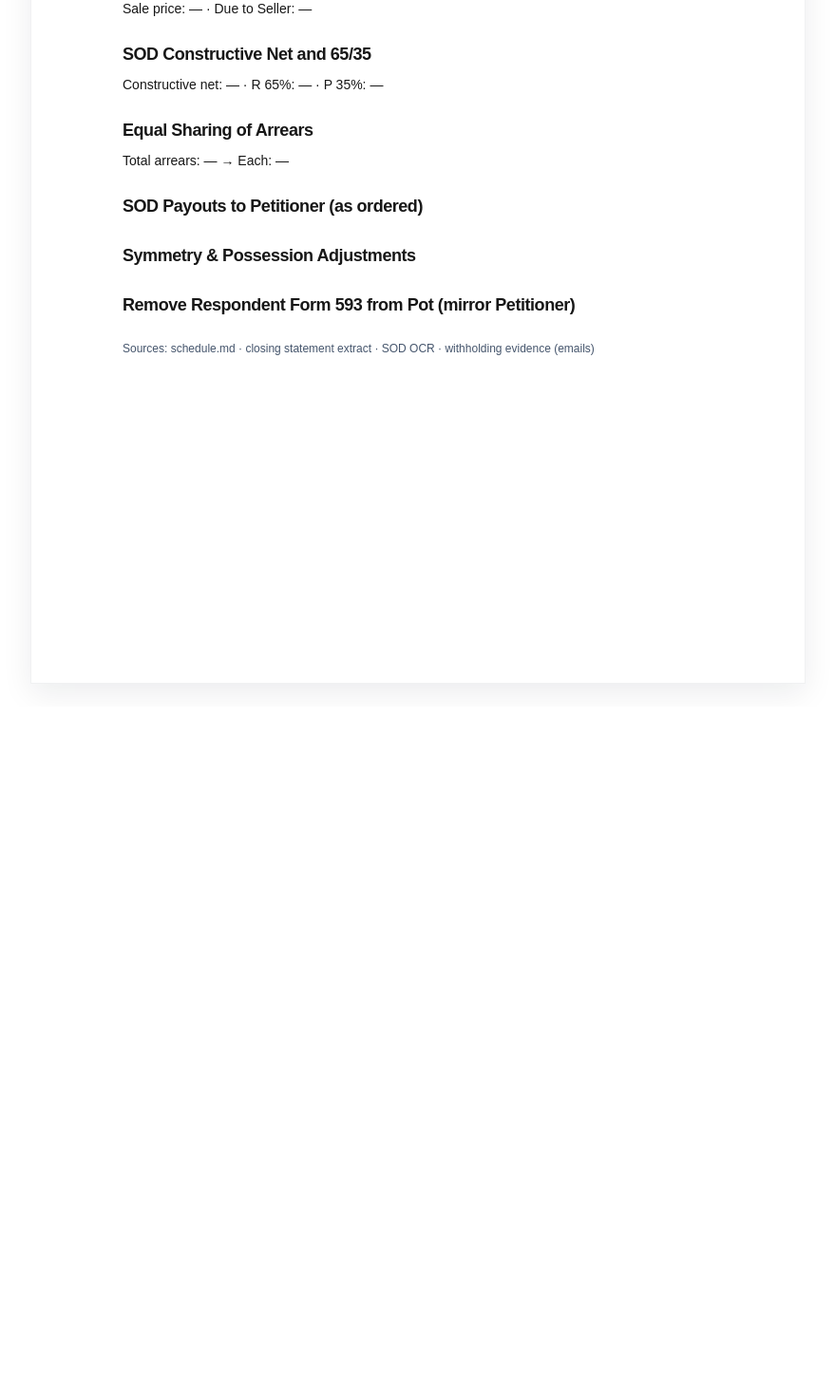
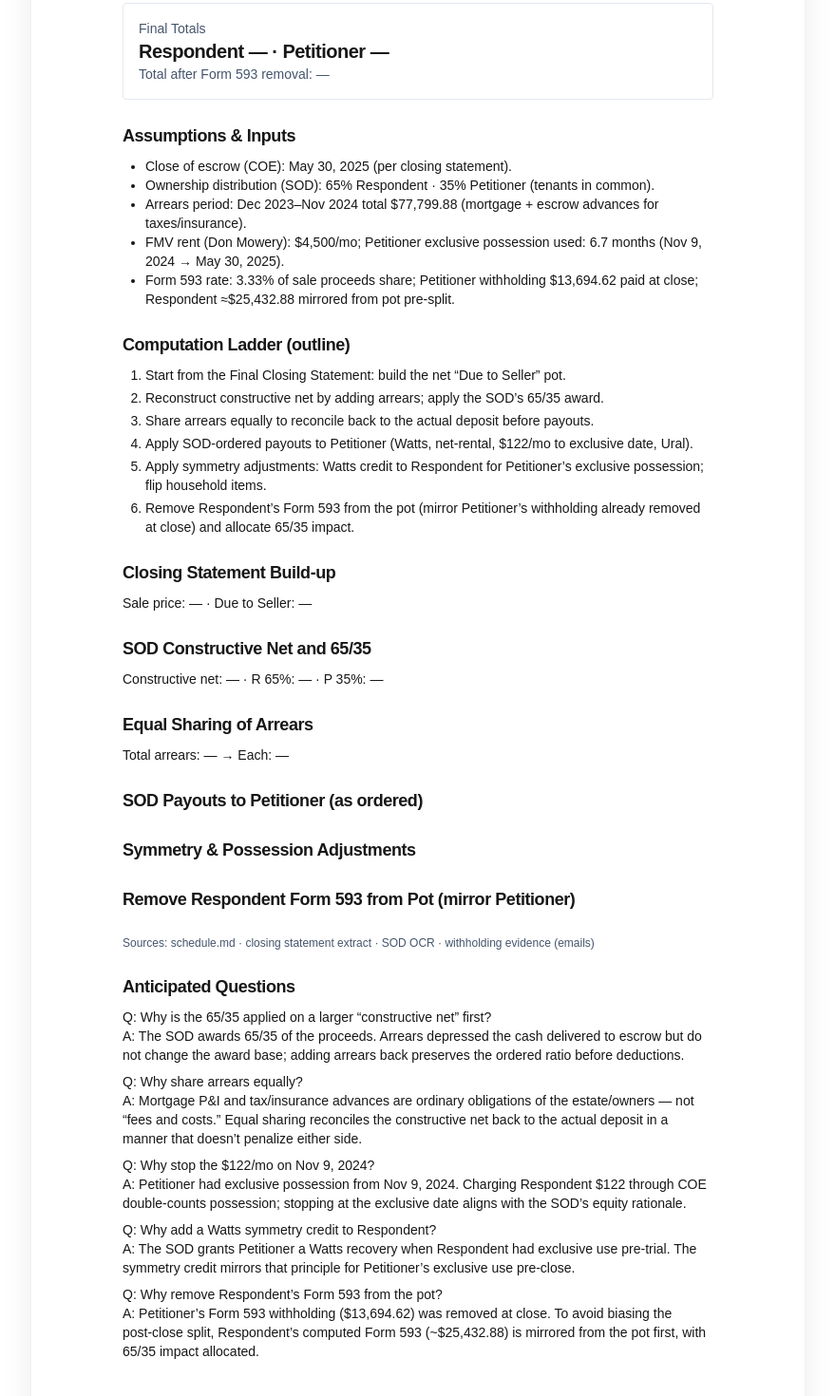
Before and after one commit to mawazawa/legal-intelligence-platform-spec-kit, a Next.js app: page /case-financials/report in a window 1280 px wide. Shown: the part 360-1830 px from the top of the page at 95% size, without its empty margins (200-1079 px from the left). Before the commit the page ends 1104 px from the top, so only its background shows below. Built offline with nearby package versions, Linux system fonts and the light colour scheme.

Commit message:
report: add assumptions, computation ladder, and anticipated questions for court-usable single source page

```diff
--- a/src/app/case-financials/report/page.tsx
+++ b/src/app/case-financials/report/page.tsx
@@ -30,11 +30,44 @@ export default async function ReportPage() {
           <PrintButton />
         </div>
 
+        {/* Final distribution summary first (single source of truth) */}
+        <section className="rounded border border-slate-200 p-4 mb-6 no-break">
+          <div className="text-sm text-slate-600">Final Distribution</div>
+          <div className="text-xl font-semibold tracking-tight">Respondent {r(ledger?.root?.value?.respondent)} · Petitioner {r(ledger?.root?.value?.petitioner)}</div>
+          <div className="text-sm text-slate-600">Total after Form 593 removal: <span className="font-medium tracking-tight">{r(ledger?.root?.value?.total)}</span></div>
+          <div className="mt-2 text-xs text-slate-600">This page is the single source of truth for the court filing. All amounts below reconcile to these totals and cite their sources.</div>
+        </section>
+
         <div className="rounded border border-slate-200 p-4 mb-6 no-break">
           <div className="text-sm text-slate-600">Final Totals</div>
           <div className="text-xl font-semibold tracking-tight">Respondent {r(ledger?.root?.value?.respondent)} · Petitioner {r(ledger?.root?.value?.petitioner)}</div>
           <div className="text-sm text-slate-600">Total after Form 593 removal: <span className="font-medium tracking-tight">{r(ledger?.root?.value?.total)}</span></div>
         </div>
+
+        {/* Assumptions & Inputs */}
+        <section className="mb-6 no-break">
+          <h2 className="text-lg font-semibold tracking-tight mb-2">Assumptions & Inputs</h2>
+          <ul className="list-disc ml-6 text-sm">
+            <li>Close of escrow (COE): May 30, 2025 (per closing statement).</li>
+            <li>Ownership distribution (SOD): 65% Respondent · 35% Petitioner (tenants in common).</li>
+            <li>Arrears period: Dec 2023–Nov 2024 total $77,799.88 (mortgage + escrow advances for taxes/insurance).</li>
+            <li>FMV rent (Don Mowery): $4,500/mo; Petitioner exclusive possession used: 6.7 months (Nov 9, 2024 → May 30, 2025).</li>
+            <li>Form 593 rate: 3.33% of sale proceeds share; Petitioner withholding $13,694.62 paid at close; Respondent ≈$25,432.88 mirrored from pot pre‑split.</li>
+          </ul>
+        </section>
+
+        {/* Computation Ladder (quick outline) */}
+        <section className="mb-6 no-break">
+          <h2 className="text-lg font-semibold tracking-tight mb-2">Computation Ladder (outline)</h2>
+          <ol className="list-decimal ml-6 text-sm space-y-1">
+            <li>Start from the Final Closing Statement: build the net “Due to Seller” pot.</li>
+            <li>Reconstruct constructive net by adding arrears; apply the SOD’s 65/35 award.</li>
+            <li>Share arrears equally to reconcile back to the actual deposit before payouts.</li>
+            <li>Apply SOD‑ordered payouts to Petitioner (Watts, net‑rental, $122/mo to exclusive date, Ural).</li>
+            <li>Apply symmetry adjustments: Watts credit to Respondent for Petitioner’s exclusive possession; flip household items.</li>
+            <li>Remove Respondent’s Form 593 from the pot (mirror Petitioner’s withholding already removed at close) and allocate 65/35 impact.</li>
+          </ol>
+        </section>
 
         {/* Closing statement build-up */}
         <section className="mb-6 no-break">
@@ -101,9 +134,26 @@ export default async function ReportPage() {
         </section>
 
         {/* Sources footer */}
-        <div className="text-xs text-slate-600">
+        <div className="text-xs text-slate-600 mt-6">
           Sources: schedule.md · closing statement extract · SOD OCR · withholding evidence (emails)
         </div>
+
+        {/* Anticipated Questions */}
+        <section className="mt-6 no-break">
+          <h2 className="text-lg font-semibold tracking-tight mb-2">Anticipated Questions</h2>
+          <div className="text-sm">
+            <p className="font-medium">Q: Why is the 65/35 applied on a larger “constructive net” first?</p>
+            <p>A: The SOD awards 65/35 of the proceeds. Arrears depressed the cash delivered to escrow but do not change the award base; adding arrears back preserves the ordered ratio before deductions.</p>
+            <p className="font-medium mt-2">Q: Why share arrears equally?</p>
+            <p>A: Mortgage P&I and tax/insurance advances are ordinary obligations of the estate/owners — not “fees and costs.” Equal sharing reconciles the constructive net back to the actual deposit in a manner that doesn’t penalize either side.</p>
+            <p className="font-medium mt-2">Q: Why stop the $122/mo on Nov 9, 2024?</p>
+            <p>A: Petitioner had exclusive possession from Nov 9, 2024. Charging Respondent $122 through COE double‑counts possession; stopping at the exclusive date aligns with the SOD’s equity rationale.</p>
+            <p className="font-medium mt-2">Q: Why add a Watts symmetry credit to Respondent?</p>
+            <p>A: The SOD grants Petitioner a Watts recovery when Respondent had exclusive use pre‑trial. The symmetry credit mirrors that principle for Petitioner’s exclusive use pre‑close.</p>
+            <p className="font-medium mt-2">Q: Why remove Respondent’s Form 593 from the pot?</p>
+            <p>A: Petitioner’s Form 593 withholding ($13,694.62) was removed at close. To avoid biasing the post‑close split, Respondent’s computed Form 593 (~$25,432.88) is mirrored from the pot first, with 65/35 impact allocated.</p>
+          </div>
+        </section>
       </div>
     </div>
   )
```
